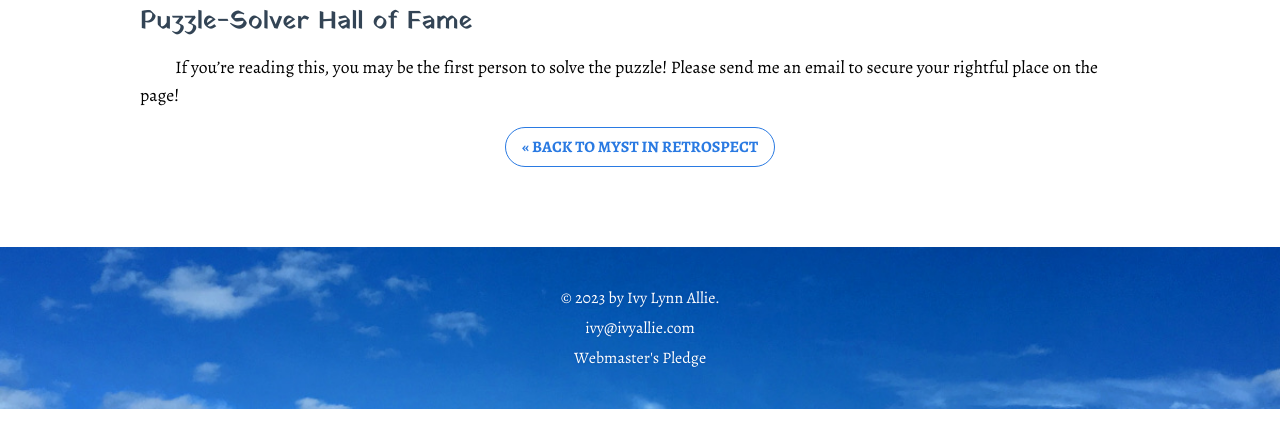
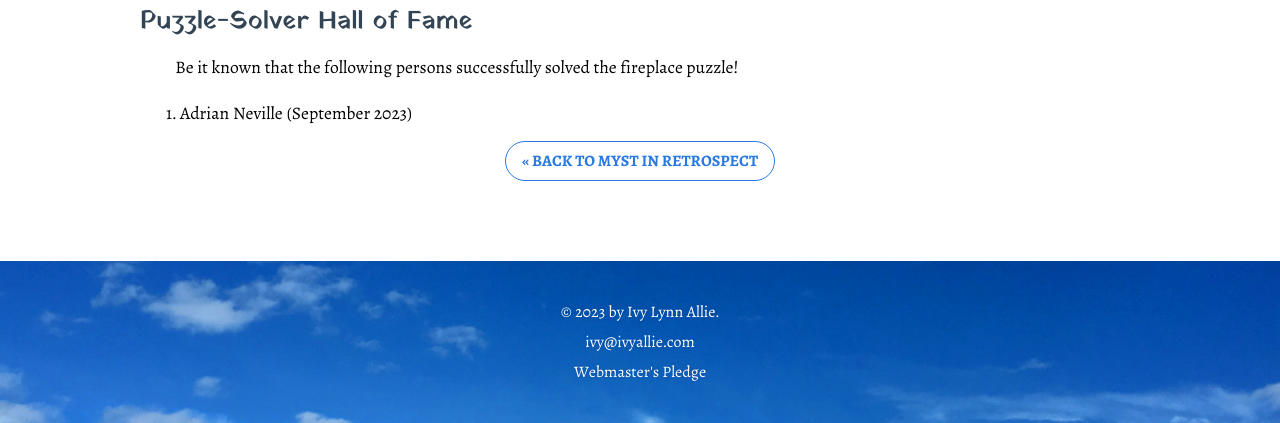
Before and after one commit to ivyallie/ivyallie.github.io, a Jekyll site: the page built from myst/secret.md, in a window 1280 px wide and 900 px high, scrolled down 2056 px, cut to the strip 477-900 px from the top of the window. Built offline with Jekyll 4.4.1, drawn with Linux system fonts in a browser that asks for light colours.

Commit message:
Update puzzle solver hall of fame

```diff
--- a/myst/secret.md
+++ b/myst/secret.md
@@ -39,5 +39,6 @@ Rough sketch for the Stoneship telescope. The perspective on this one was a real
 I'm pleased with how it turned out.
 
 ## Puzzle-Solver Hall of Fame
-If you're reading this, you may be the first person to solve the puzzle! Please send me an email
-to secure your rightful place on the page!
+Be it known that the following persons successfully solved the fireplace puzzle!
+
+1. Adrian Neville (September 2023)
```
